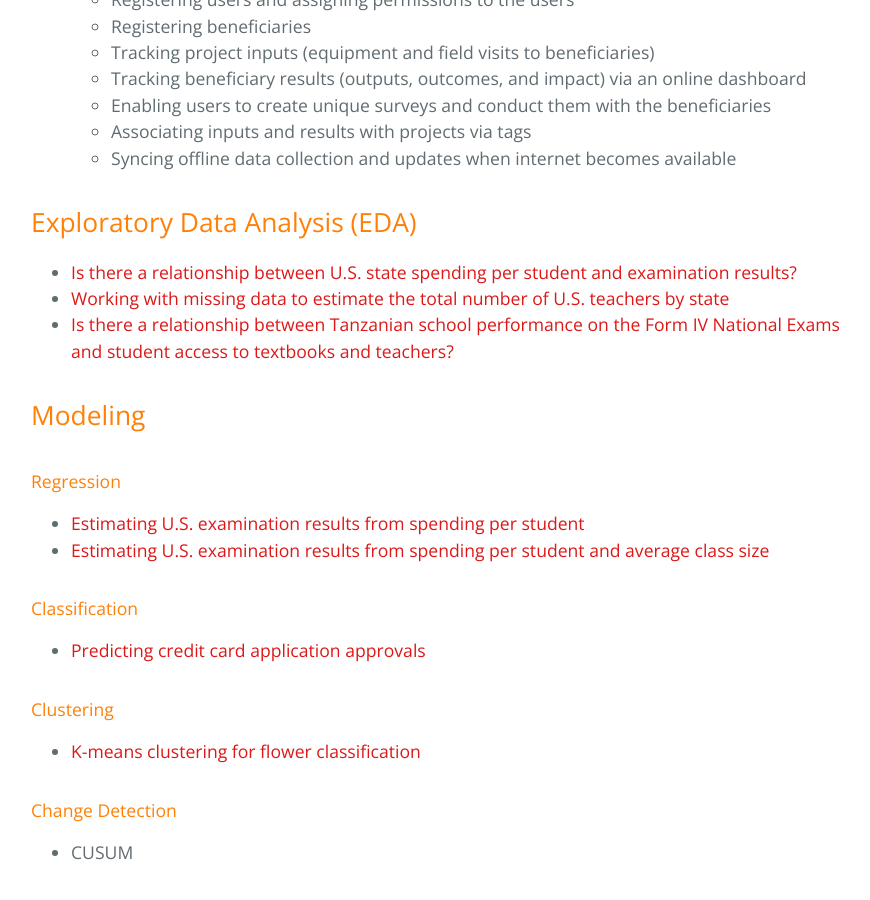
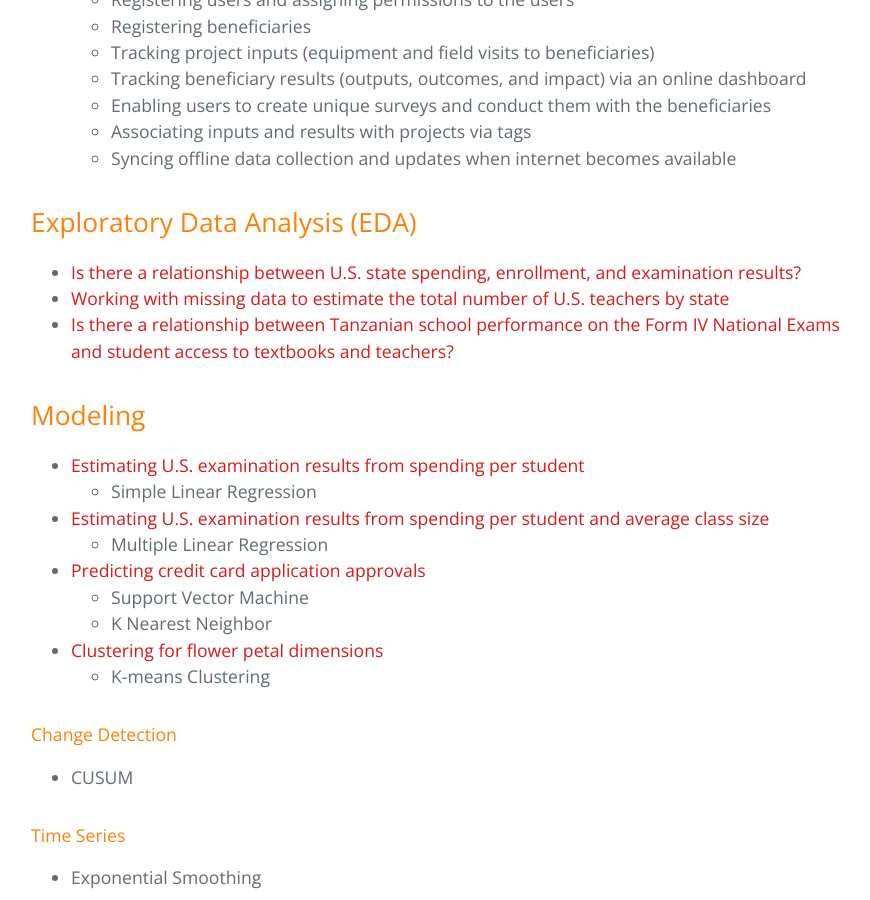
Before and after one commit to jmtritch/jmtritch.github.io, a Jekyll site: the page built from index.md, in a window 1280 px wide and 900 px high, scrolled down 793 px. Shown: the whole window, without its empty margins (193-1063 px from the left). Built offline with Jekyll 4.4.1, drawn with Linux system fonts in a browser that asks for light colours; our own code applies the rules of GitHub Pages for plain Markdown files.

Commit message:
Updated US spending exam
Updated the tile of US spending and examination results

```diff
--- a/index.md
+++ b/index.md
@@ -20,24 +20,21 @@
 
 ## Exploratory Data Analysis (EDA) <a name="eda"></a>
 
-- [Is there a relationship between U.S. state spending per student and examination results?](/eda/us_state_education)
+- [Is there a relationship between U.S. state spending, enrollment, and examination results?](/eda/us_state_education)
 - [Working with missing data to estimate the total number of U.S. teachers by state](eda/impute_us_teachers)
 - [Is there a relationship between Tanzanian school performance on the Form IV National Exams and student access to textbooks and teachers?](eda/tz_stdnt_tchr_bks)
 
 ## Modeling <a name="model"></a>
 
-#### Regression
-
 - [Estimating U.S. examination results from spending per student](/modeling/us_state_education)
+    - Simple Linear Regression
 - [Estimating U.S. examination results from spending per student and average class size](/modeling/us_state_education_multi)
-
-#### Classification
-
+    - Multiple Linear Regression
 - [Predicting credit card application approvals](modeling/credit_card_apps)
-
-#### Clustering
-
-- [K-means clustering for flower classification](modeling/iris)
+    - Support Vector Machine
+    - K Nearest Neighbor
+- [Clustering for flower petal dimensions](modeling/iris)
+    - K-means Clustering
 
 #### Change Detection
 
```
Also changed, not shown: eda/us_state_education/index.md (+13 -13 lines).
